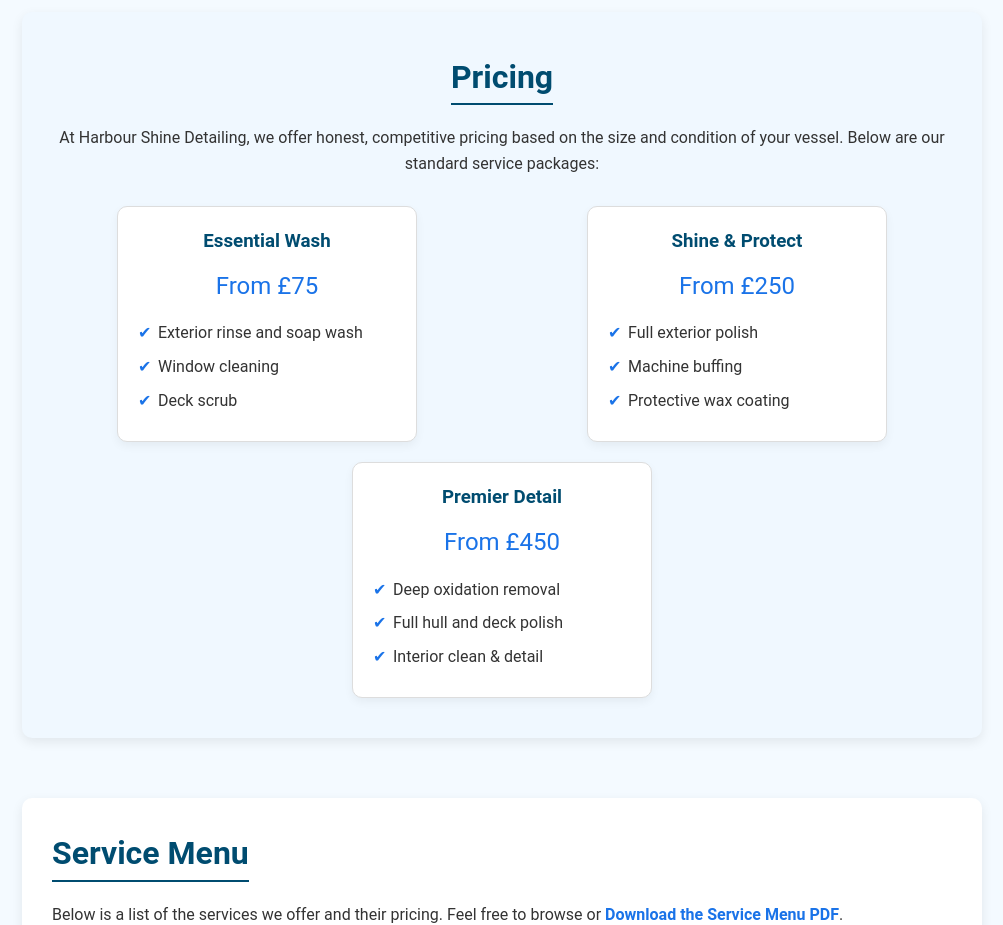
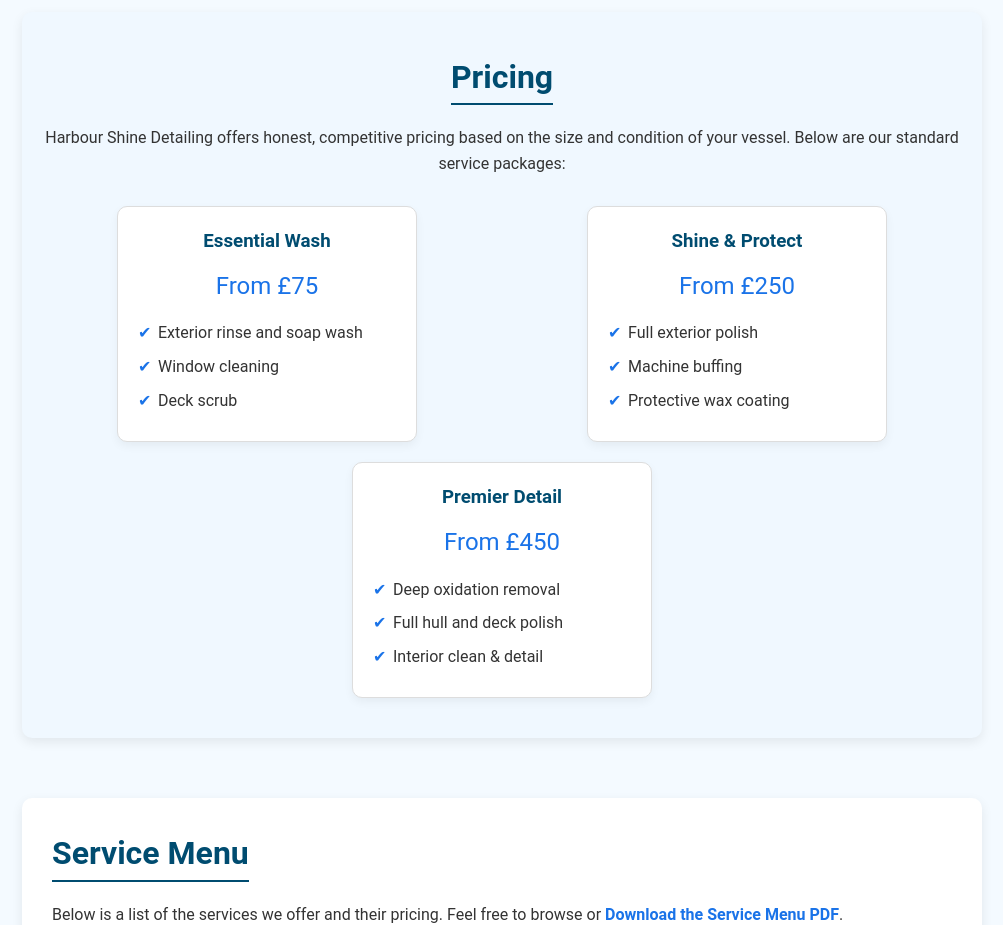
Before and after one commit to defeaz/bristol-boat-polishing, a plain HTML site: page index.html in a window 1280 px wide. Shown: the part 1200-2125 px from the top of the page, without its empty margins (138-1141 px from the left). Drawn offline with Linux system fonts and the light colour scheme.

Commit message:
Update index.html

```diff
--- a/index.html
+++ b/index.html
@@ -51,7 +51,7 @@
 
     <section id="pricing">
       <h2>Pricing</h2>
-      <p>At Harbour Shine Detailing, we offer honest, competitive pricing based on the size and condition of your vessel. Below are our standard service packages:</p>
+      <p>Harbour Shine Detailing offers honest, competitive pricing based on the size and condition of your vessel. Below are our standard service packages:</p>
 
       <div class="pricing-table">
         <div class="package">
```
